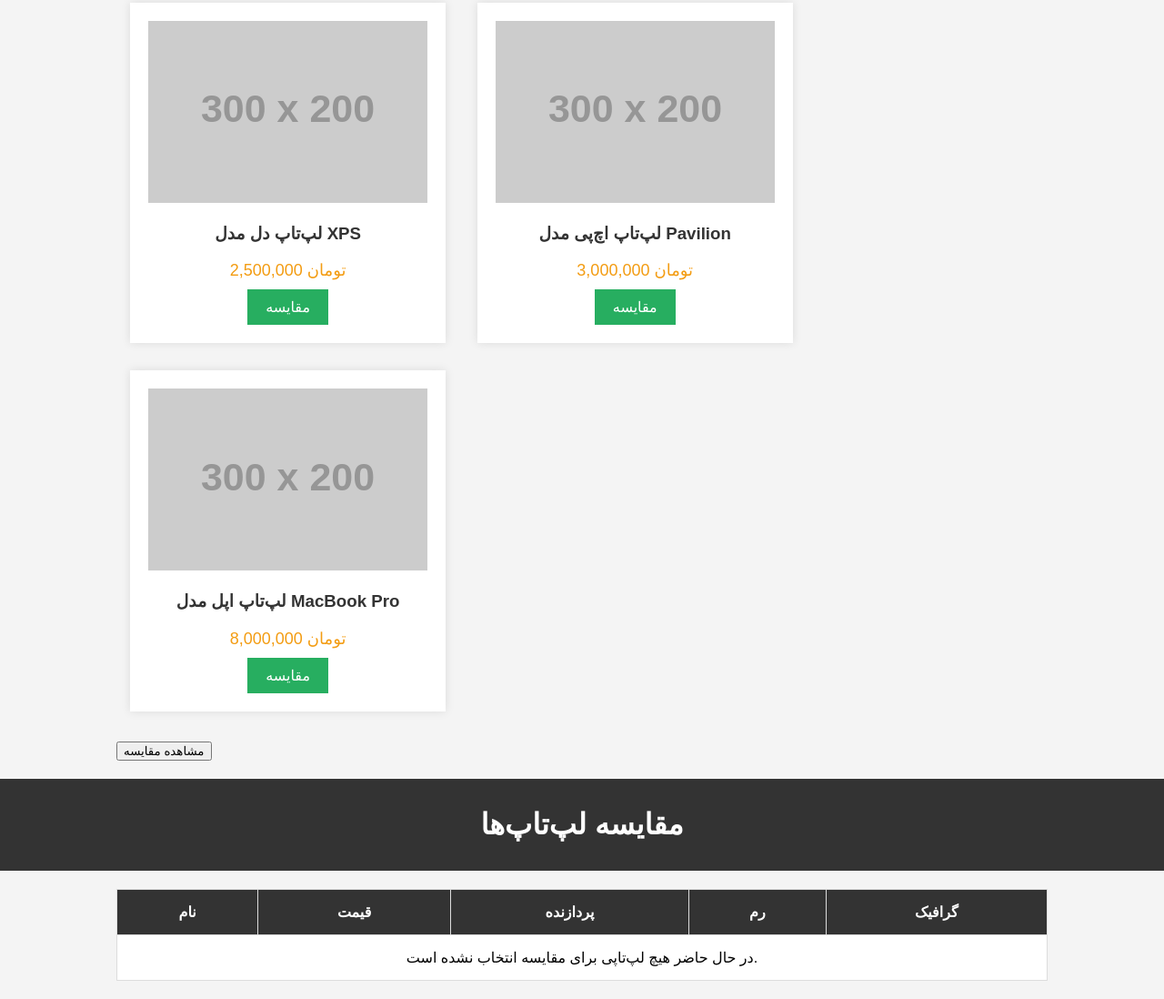
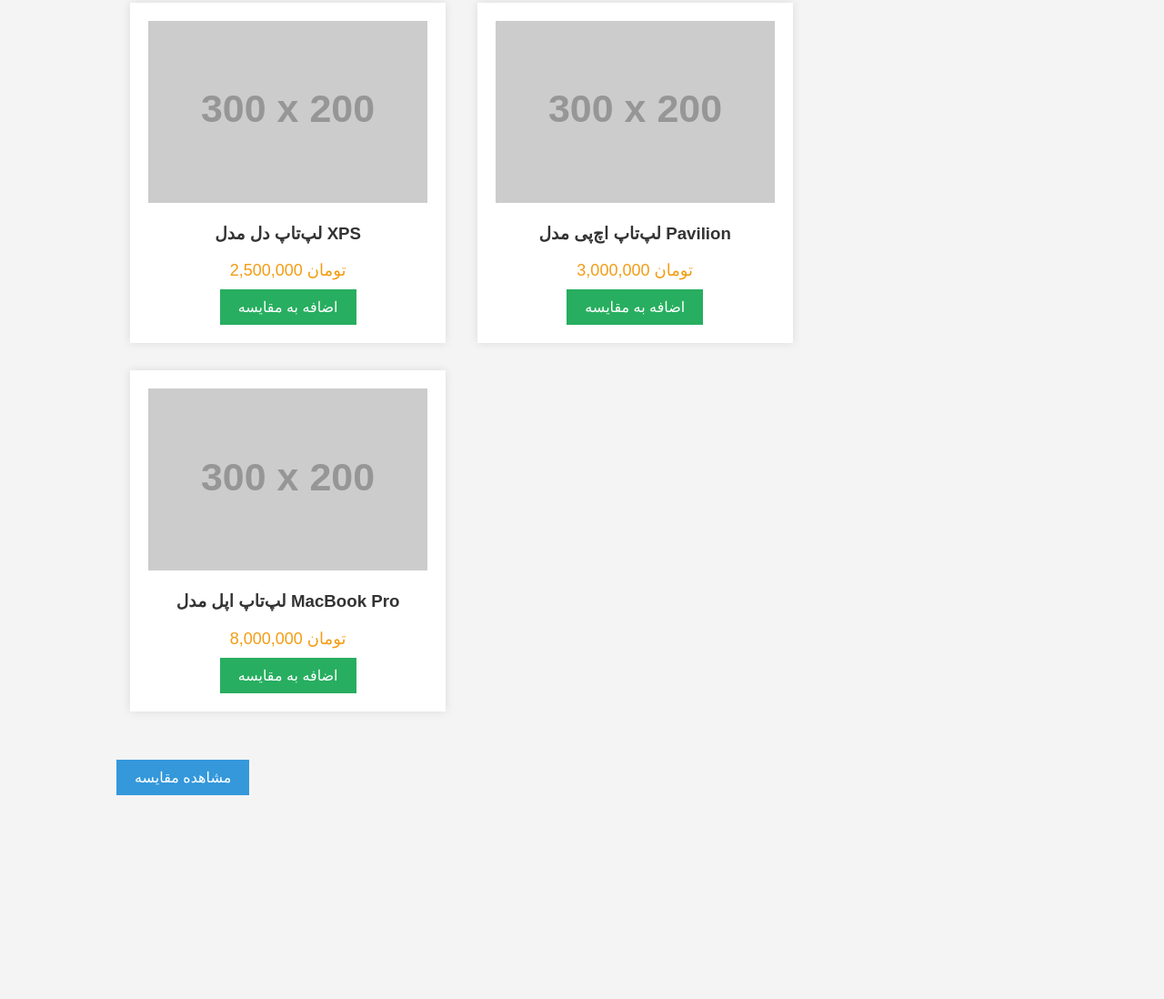
Before and after one commit to Poyailati/PersianGulf-, a plain HTML site: page Product.html in a window 1280 px wide. Shown: the part 133-1231 px from the top of the page at 91% size. After the commit the page ends 1027 px from the top, so only its background shows below. Drawn offline with Linux system fonts and the light colour scheme; placeholder pictures from the web are drawn by us.

Commit message:
Update Product.html

```diff
--- a/Product.html
+++ b/Product.html
@@ -51,31 +51,21 @@
             cursor: pointer;
             font-size: 16px;
         }
-        table {
-            width: 100%;
-            border-collapse: collapse;
+        .compare-btn {
+            background-color: #3498db;
             margin-top: 20px;
-        }
-        table, th, td {
-            border: 1px solid #ddd;
-        }
-        th, td {
-            padding: 15px;
-            text-align: center;
-        }
-        th {
-            background-color: #333;
+            padding: 10px 20px;
             color: #fff;
-        }
-        td {
-            background-color: #fff;
+            text-decoration: none;
+            display: inline-block;
+            font-size: 16px;
         }
     </style>
 </head>
 <body>
 
 <header>
-    <h1>فروشگاه لپ‌تاپ‌های کارکرده</h1>
+    <h1>فروشگاه لپ‌تاپ‌ها</h1>
 </header>
 
 <div class="container">
@@ -84,131 +74,41 @@
         <img src="https://via.placeholder.com/300x200" alt="لپ‌تاپ 1">
         <h3>لپ‌تاپ دل مدل XPS</h3>
         <p class="price">2,500,000 تومان</p>
-        <button onclick="addToCompare('دل مدل XPS', 2500000, 'Core i7', '16GB', 'NVIDIA GTX 1050')">مقایسه</button>
+        <button onclick="addToCompare('دل مدل XPS', 2500000, 'Core i7', '16GB', 'NVIDIA GTX 1050')">اضافه به مقایسه</button>
     </div>
 
     <div class="product">
         <img src="https://via.placeholder.com/300x200" alt="لپ‌تاپ 2">
         <h3>لپ‌تاپ اچ‌پی مدل Pavilion</h3>
         <p class="price">3,000,000 تومان</p>
-        <button onclick="addToCompare('اچ‌پی مدل Pavilion', 3000000, 'Core i5', '8GB', 'Intel UHD 620')">مقایسه</button>
+        <button onclick="addToCompare('اچ‌پی مدل Pavilion', 3000000, 'Core i5', '8GB', 'Intel UHD 620')">اضافه به مقایسه</button>
     </div>
 
     <div class="product">
         <img src="https://via.placeholder.com/300x200" alt="لپ‌تاپ 3">
         <h3>لپ‌تاپ اپل مدل MacBook Pro</h3>
         <p class="price">8,000,000 تومان</p>
-        <button onclick="addToCompare('اپل مدل MacBook Pro', 8000000, 'M1', '16GB', 'Apple M1')">مقایسه</button>
+        <button onclick="addToCompare('اپل مدل MacBook Pro', 8000000, 'M1', '16GB', 'Apple M1')">اضافه به مقایسه</button>
     </div>
 
     <br><br>
     <!-- دکمه برای مشاهده صفحه مقایسه -->
-    <button onclick="window.location.href='product.html'">مشاهده مقایسه</button>
+    <a href="compare.html" class="compare-btn">مشاهده مقایسه</a>
 </div>
 
 <script>
     // ذخیره اطلاعات لپ‌تاپ‌ها برای مقایسه در localStorage
     function addToCompare(name, price, cpu, ram, graphics) {
         let compareData = JSON.parse(localStorage.getItem('compareData')) || [];
-        compareData.push({ name, price, cpu, ram, graphics });
-        localStorage.setItem('compareData', JSON.stringify(compareData));
+
+        // چک می‌کنیم که لپ‌تاپ قبلاً به مقایسه اضافه شده باشد
+        let laptopExists = compareData.some(item => item.name === name);
+        if (!laptopExists) {
+            compareData.push({ name, price, cpu, ram, graphics });
+            localStorage.setItem('compareData', JSON.stringify(compareData));
+        }
     }
 </script>
 
 </body>
 </html>
-
-<!-- product.html (صفحه مقایسه) -->
-
-<!DOCTYPE html>
-<html lang="fa">
-<head>
-    <meta charset="UTF-8">
-    <meta name="viewport" content="width=device-width, initial-scale=1.0">
-    <title>مقایسه لپ‌تاپ‌ها</title>
-    <style>
-        body {
-            font-family: Arial, sans-serif;
-            background-color: #f4f4f4;
-            margin: 0;
-            padding: 0;
-        }
-        header {
-            background-color: #333;
-            color: #fff;
-            padding: 10px 0;
-            text-align: center;
-        }
-        .container {
-            width: 80%;
-            margin: 20px auto;
-        }
-        table {
-            width: 100%;
-            border-collapse: collapse;
-            margin-top: 20px;
-        }
-        table, th, td {
-            border: 1px solid #ddd;
-        }
-        th, td {
-            padding: 15px;
-            text-align: center;
-        }
-        th {
-            background-color: #333;
-            color: #fff;
-        }
-        td {
-            background-color: #fff;
-        }
-    </style>
-</head>
-<body>
-
-<header>
-    <h1>مقایسه لپ‌تاپ‌ها</h1>
-</header>
-
-<div class="container">
-    <table>
-        <thead>
-            <tr>
-                <th>نام</th>
-                <th>قیمت</th>
-                <th>پردازنده</th>
-                <th>رم</th>
-                <th>گرافیک</th>
-            </tr>
-        </thead>
-        <tbody id="compareTableBody">
-            <tr><td colspan="5">در حال حاضر هیچ لپ‌تاپی برای مقایسه انتخاب نشده است.</td></tr>
-        </tbody>
-    </table>
-</div>
-
-<script>
-    // بارگذاری اطلاعات مقایسه شده از localStorage
-    window.onload = function() {
-        let compareData = JSON.parse(localStorage.getItem('compareData')) || [];
-        const tableBody = document.getElementById('compareTableBody');
-
-        if (compareData.length > 0) {
-            tableBody.innerHTML = '';
-            compareData.forEach(item => {
-                const row = document.createElement('tr');
-                row.innerHTML = `
-                    <td>${item.name}</td>
-                    <td>${item.price} تومان</td>
-                    <td>${item.cpu}</td>
-                    <td>${item.ram}</td>
-                    <td>${item.graphics}</td>
-                `;
-                tableBody.appendChild(row);
-            });
-        }
-    };
-</script>
-
-</body>
-</html>
```
